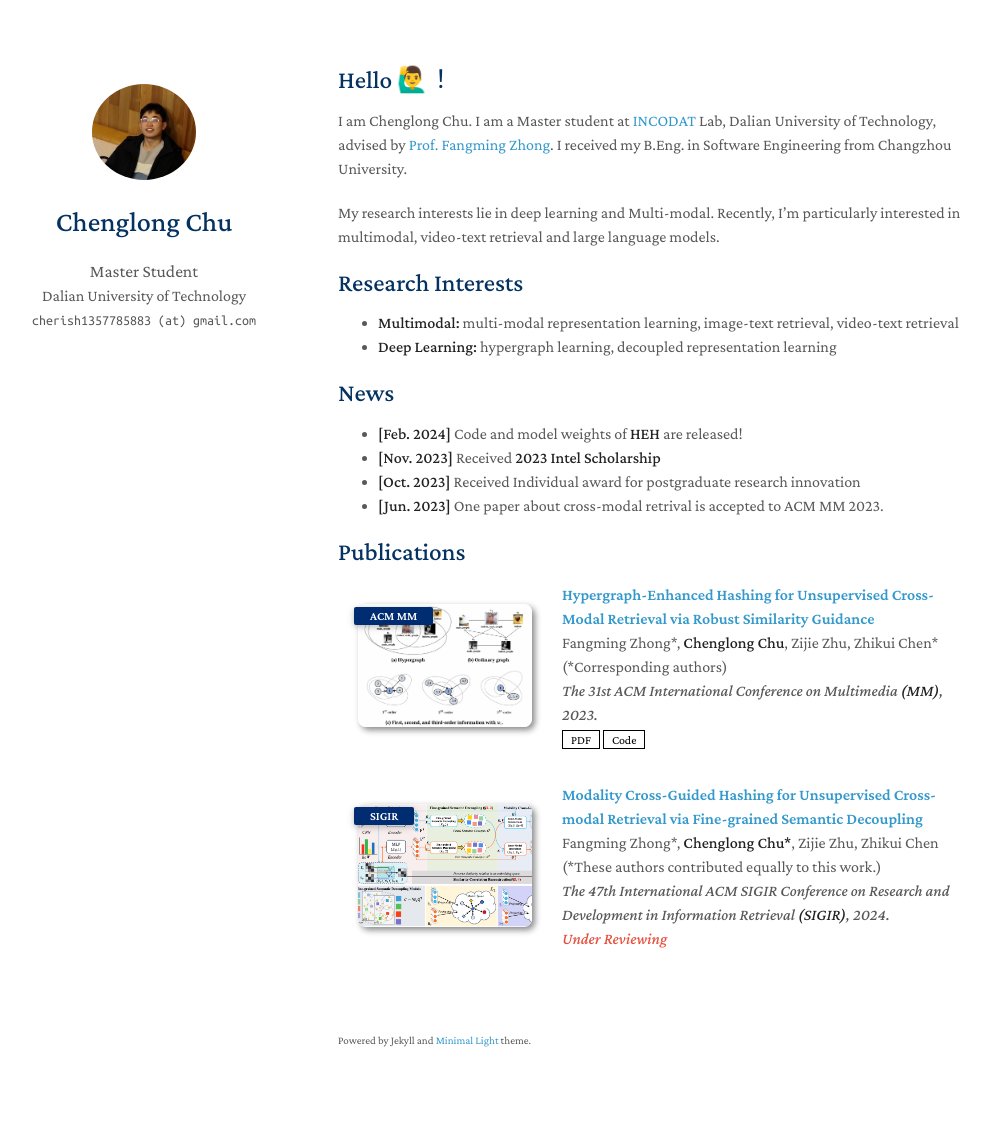
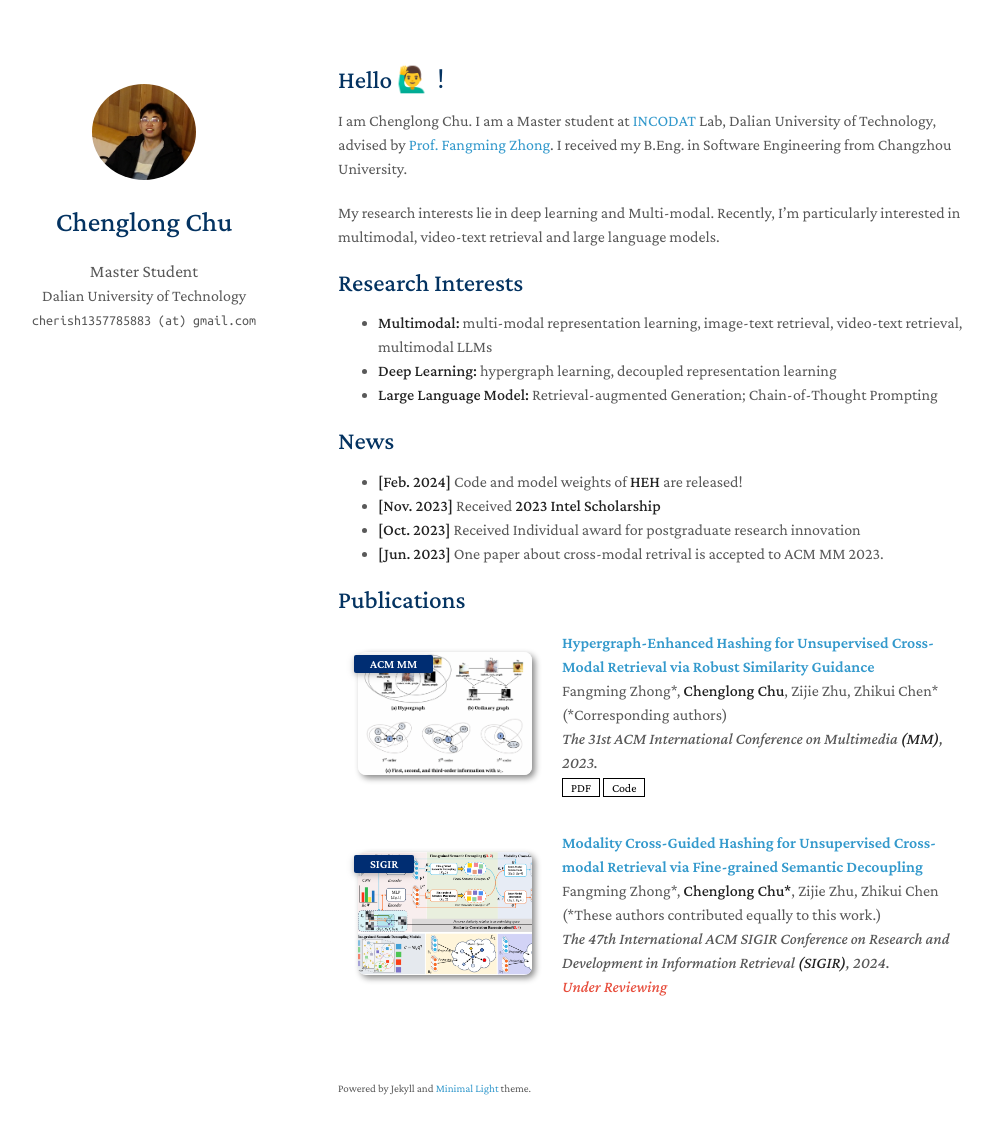
Before and after one commit to Cherishnoobs/Chenglong-Chu.github.io, a Jekyll site: the page built from index.md, in a window 1280 px wide and 1169 px high. Shown: the top 1134 px of the window, without its empty margins (132-1125 px from the left). Built offline with Jekyll 4.4.1, drawn with Linux system fonts in a browser that asks for light colours; nearby versions of some CDN libraries; a style sheet for code colours, icons or effects is not loaded; our own code applies the rules of GitHub Pages for plain Markdown files.

Commit message:
Update index.md

```diff
--- a/index.md
+++ b/index.md
@@ -11,8 +11,9 @@ My research interests lie in deep learning and Multi-modal. Recently, I'm partic
 
 ## Research Interests
 
-- **Multimodal:** multi-modal representation learning, image-text retrieval, video-text retrieval
+- **Multimodal:** multi-modal representation learning, image-text retrieval, video-text retrieval, multimodal LLMs
 - **Deep Learning:** hypergraph learning, decoupled representation learning
+- **Large Language Model:** Retrieval-augmented Generation; Chain-of-Thought Prompting
 
 ## News
 
```
